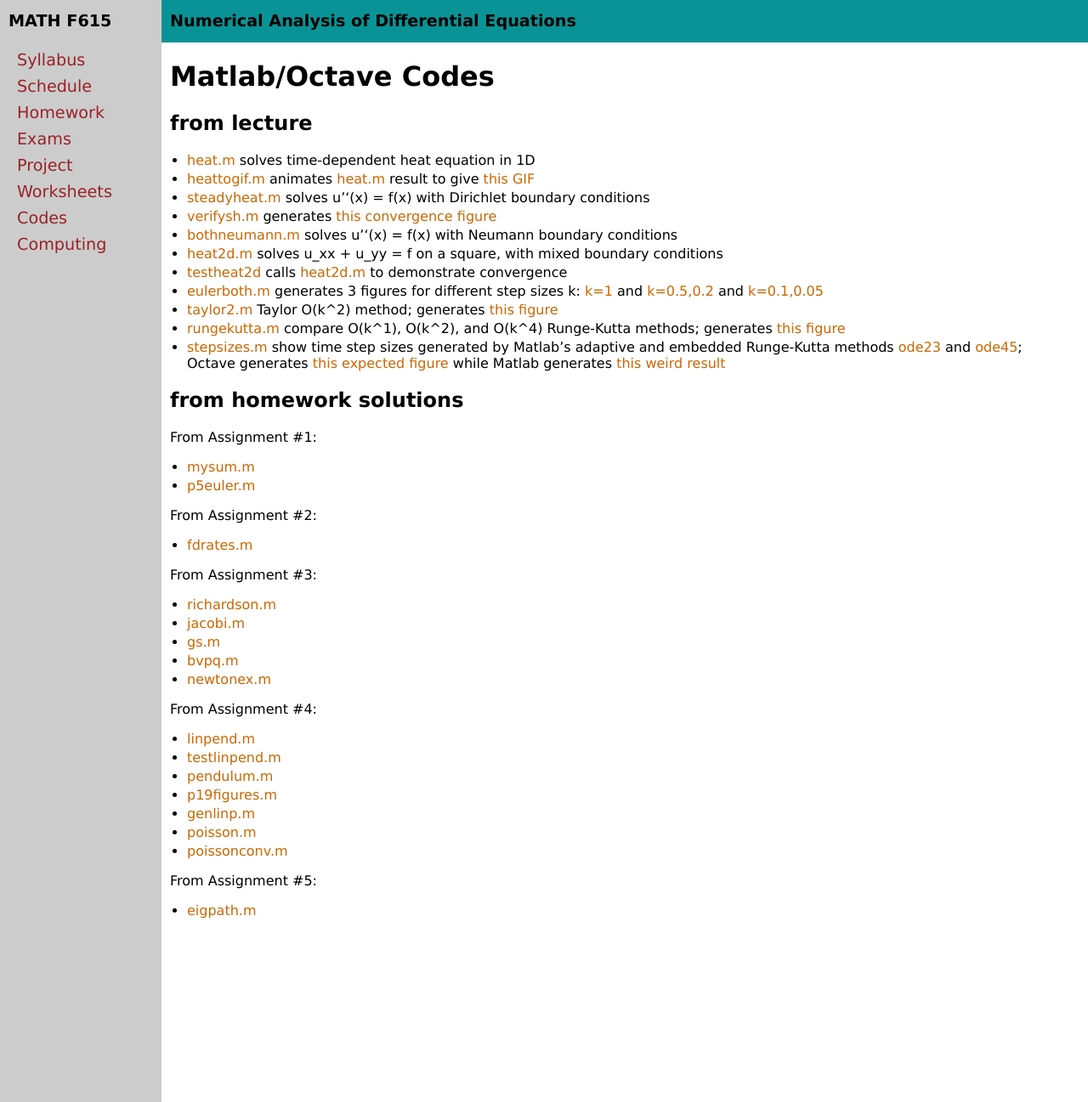
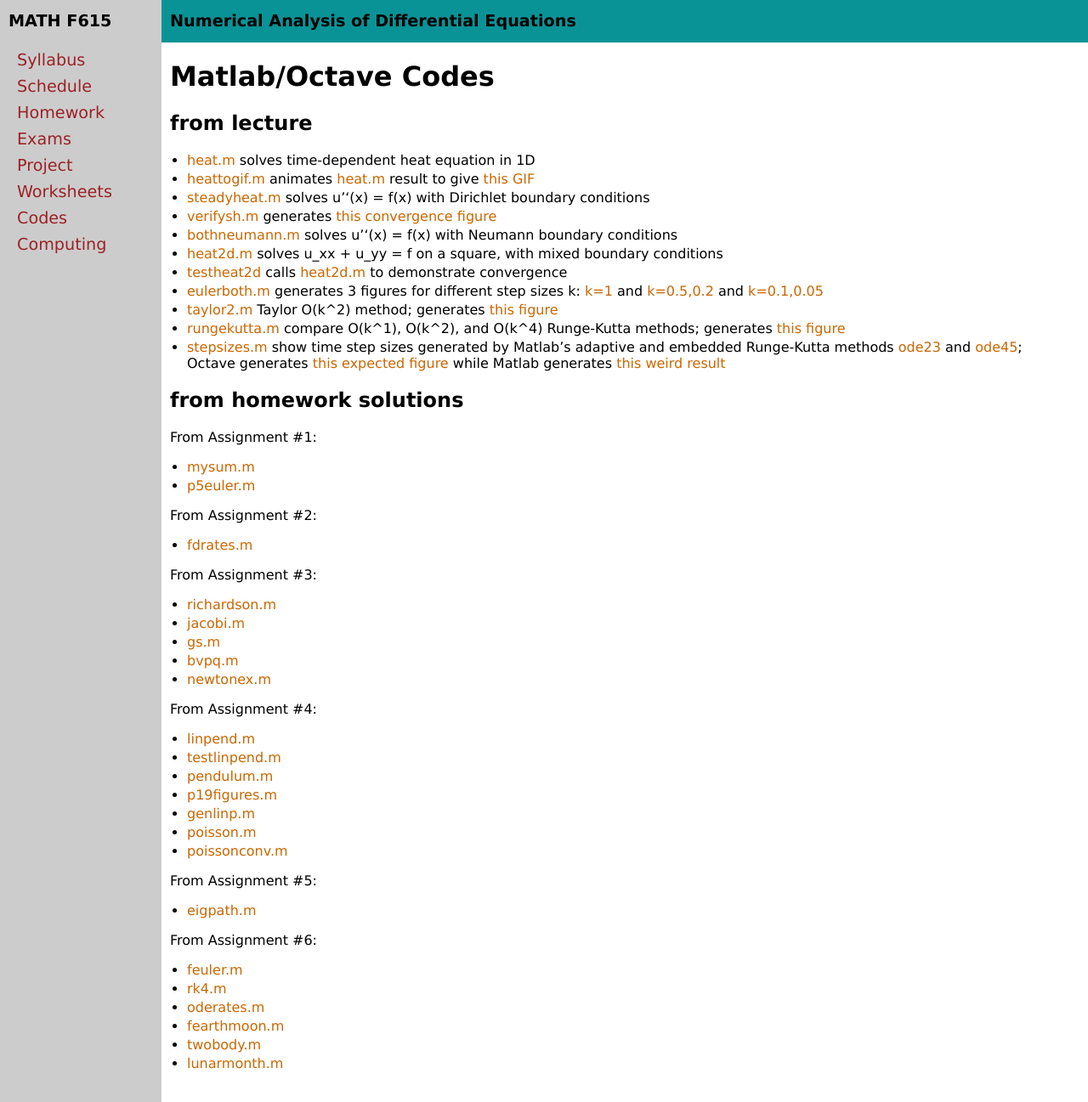
Before and after one commit to bueler/nade, a Jekyll site: the page built from codes.md, in a window 1280 px wide and 1297 px high. Shown: the whole window at 85% size. Built offline with Jekyll 4.4.1, drawn with Linux system fonts in a browser that asks for light colours.

Commit message:
post codes from A#6

```diff
--- a/codes.md
+++ b/codes.md
@@ -51,3 +51,12 @@ From Assignment #4:
 From Assignment #5:
 
   * [eigpath.m](assets/codes/eigpath.m)
+
+From Assignment #6:
+
+  * [feuler.m](assets/codes/feuler.m)
+  * [rk4.m](assets/codes/rk4.m)
+  * [oderates.m](assets/codes/oderates.m)
+  * [fearthmoon.m](assets/codes/fearthmoon.m)
+  * [twobody.m](assets/codes/twobody.m)
+  * [lunarmonth.m](assets/codes/lunarmonth.m)
```
Also changed, not shown: 6 other files.
